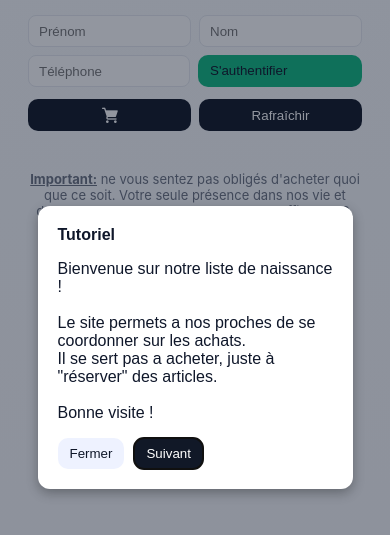
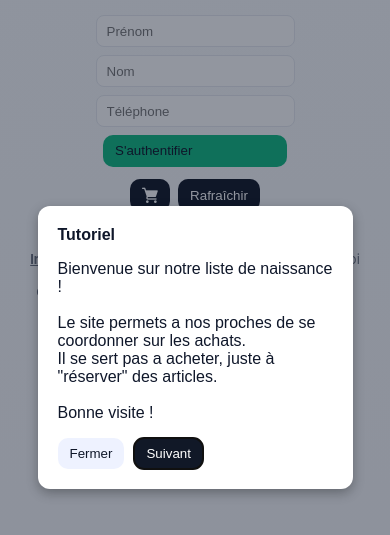
Before and after one commit to maximemons/Liste-Naissance, a plain HTML site: page index.html in a window 390 px wide. Shown: the part 75-610 px from the top of the page. Drawn offline with Linux system fonts and the light colour scheme; no server answers.

Commit message:
[evo] Mobile

```diff
--- a/index.html
+++ b/index.html
@@ -5,7 +5,7 @@
   <title>Liste de naissance</title>
   <link rel="stylesheet" href="style.css" />
   <link rel="icon" type="image/x-icon" href="favicon.ico">
-  <meta name="viewport" content="width=device-width, initial-scale=0.4, maximum-scale=0.4, user-scalable=no">
+  <meta name="viewport" content="width=device-width, initial-scale=1.0">
 </head>
 <body>
   <header>
--- a/style.css
+++ b/style.css
@@ -73,6 +73,7 @@ p.lead {
     gap: 8px;
     align-items: center;
 }
+
 .btn {
     padding: 8px 12px;
     border-radius: 10px;
@@ -412,24 +413,30 @@ footer {
 
 @media (max-width: 600px) {
   .controls {
-        flex-direction: column; /* met tout en colonne */
-        align-items: stretch;   /* pour que les éléments prennent toute la largeur */
+    flex-direction: column;
+    align-items: stretch;
   }
 
   .controls .auth {
-        flex-wrap: wrap; /* que les inputs ne débordent pas */
-        width: 100%;     /* occupe toute la largeur */
+    flex-wrap: wrap;
+    justify-content: center;
+  }
+
+  .controls .auth button {
+    flex: 1 1 100%;
+    max-width: 184px;
   }
 
   #right-controls {
-        margin-left: 0;  /* reset du margin auto */
+    justify-content: center;
+    margin-left: 0;
     width: 100%;
-        justify-content: flex-end; /* tu peux centrer ou aligner comme tu veux */
   }
 
-    .controls input,
-    .controls button {
-        flex: 1; /* optionnel : pour que ça s’étire */
-        min-width: 120px; /* évite que ça devienne trop petit */
+  .grayed {
+    display: none;
+  }
+  .grid {
+    justify-content: center;
   }
 }
```
Lines whose indentation alone changed are shown as unchanged.
